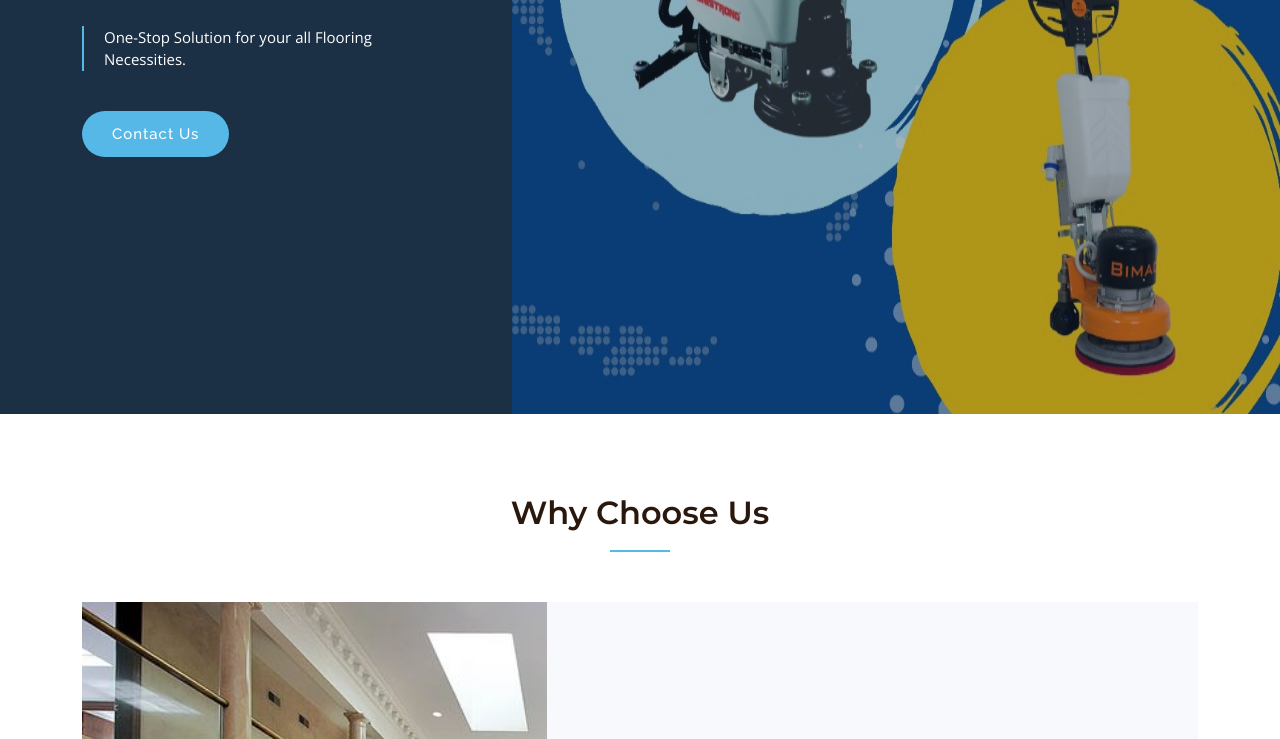
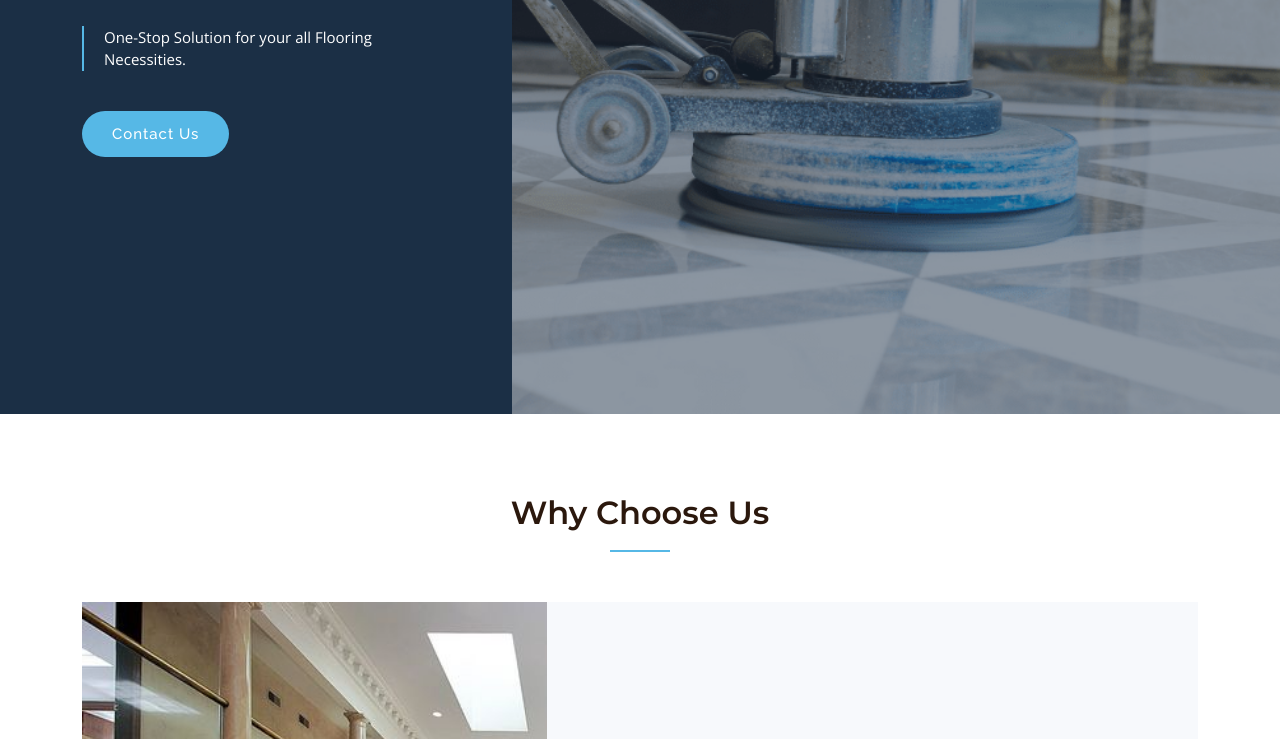
Before and after one commit to codewithstack/uronic-template-2, a plain HTML site: page index.html in a window 1280 px wide. Shown: the part 386-1125 px from the top of the page. Drawn offline with nearby package versions, Linux system fonts and the light colour scheme.

Commit message:
Update main.css

```diff
--- a/assets/css/main.css
+++ b/assets/css/main.css
@@ -1,17 +1,3 @@
-/**
-* Template Name: Nova - v1.1.0
-* Template URL: https://bootstrapmade.com/nova-bootstrap-business-template/
-* Author: BootstrapMade.com
-* License: https://bootstrapmade.com/license/
-*/
-
-
-/*--------------------------------------------------------------
-# Set main reusable colors and fonts using CSS variables
-# Learn more about CSS variables at https://developer.mozilla.org/en-US/docs/Web/CSS/Using_CSS_custom_properties
---------------------------------------------------------------*/
-
-
 /* Fonts */
 
 :root {
@@ -506,8 +492,8 @@ section {
 .hero {
     width: 100%;
     min-height: 100vh;
-    background-image: url("../img/hero-bg1.jpeg");
-    background-size: 100% 100%;
+    background-image: url("../img/hero-bg.png");
+    background-size: cover;
     position: relative;
     padding: 120px 0;
     z-index: 3;
@@ -527,8 +513,11 @@ section {
 .hero:before {
     position: absolute;
     content: "";
-    background: rgba(27, 47, 69, 0.35);
-    inset: 0;
+    top: 0;
+    bottom: 0;
+    left: 0;
+    right: 0;
+    background-color: rgba(27, 47, 69, 0.5);
 }
 
 @media (max-width: 1034px) {
```
